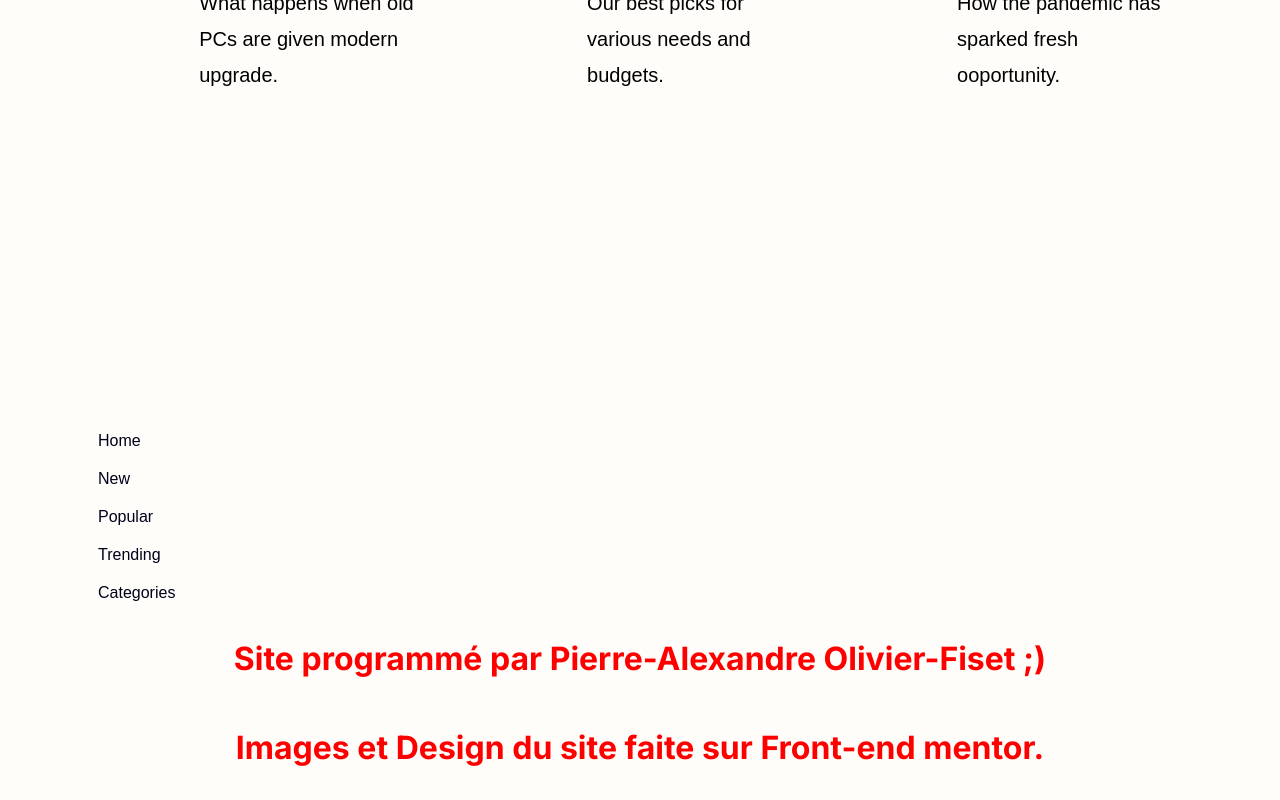
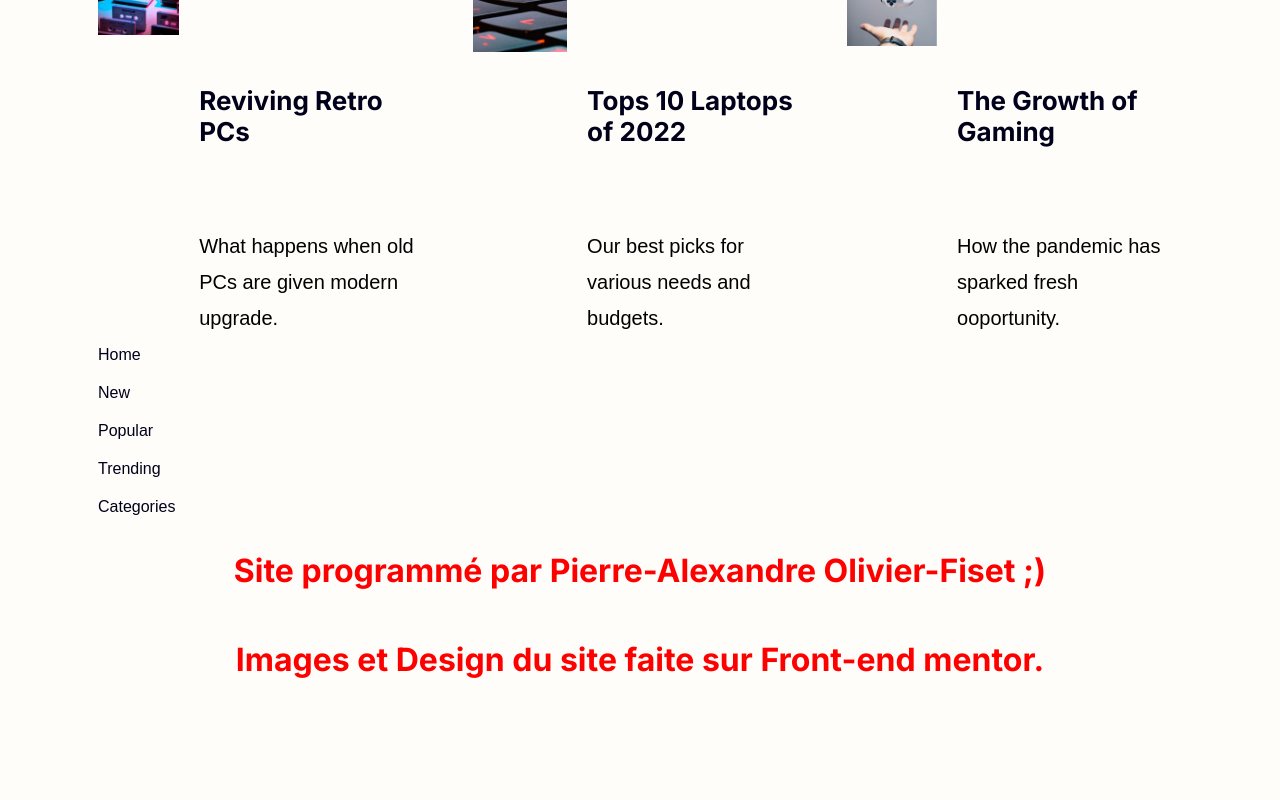
Before and after one commit to PAFiset/News-Homepage-2, a Next.js app in the folder news_homepage_2/: page / in a window 1280 px wide. Shown: the part 1143-1943 px from the top of the page. After the commit the page ends 1855 px from the top, so only its background shows below. Built offline with nearby package versions, Linux system fonts and the light colour scheme.

Commit message:
Review fix 3

```diff
--- a/news_homepage_2/pages/components/footer.js
+++ b/news_homepage_2/pages/components/footer.js
@@ -3,28 +3,31 @@ import Link from "next/link";
 const Footer = () => {
   return (
     <footer>
-
-      <nav className="footer-navbar" >
-
-        <Link href="/" >Home</Link>
-        <Link href="/" >New</Link>
-        <Link href="/" >Popular</Link>
-        <Link href="/" >Trending</Link>
-        <Link href="/" >Categories</Link>
-
+      <nav className="footer-navbar">
+        <div>
+          <Link href="/">Home</Link>
+        </div>
+        <div>
+          <Link href="/">New</Link>
+        </div>
+        <div>
+          <Link href="/">Popular</Link>
+        </div>
+        <div>
+          <Link href="/">Trending</Link>
+        </div>
+        <div>
+          <Link href="/">Categories</Link>
+        </div>
       </nav>
 
       <div className="footer-message">
-        <h1>
-          Site programmé par Pierre-Alexandre Olivier-Fiset ;)
-        </h1>
+        <h1>Site programmé par Pierre-Alexandre Olivier-Fiset ;)</h1>
 
-        <h1>
-          Images et Design du site faite sur Front-end mentor.
-        </h1>
+        <h1>Images et Design du site faite sur Front-end mentor.</h1>
       </div>
     </footer>
   );
-}
+};
 
 export default Footer;
--- a/news_homepage_2/styles/_footer.scss
+++ b/news_homepage_2/styles/_footer.scss
@@ -1,55 +1,43 @@
-footer{
+footer {
   position: relative;
 
-  .footer-navbar{
+  .footer-navbar {
     display: flex;
     flex-direction: column;
-    position: absolute;
-    bottom:180px;
-    left: 90px;
+    padding: 0 90px;
 
-    @media(min-width:$tablet-size) and (max-width:1200px){
-      bottom:220px;
-      left: 90px;
+    @media (max-width: $tablet-size) {
+      padding: 0 40px;
     }
 
-    @media(max-width:$tablet-size){
-      bottom:320px;
-      left: 40px;
+    div {
+      padding: 10px 0;
     }
 
-    @media(max-width:420px){
-      bottom:520px;
-      left: 40px;
-    }
-
-    a{
+    a {
       font-family: sans-serif;
       text-decoration: none;
       color: #00001a;
-      padding: 10px 0;
+      transition: color 250ms;
     }
 
-    a:hover{
+    a:hover {
       color: #dfa960;
     }
   }
 
-
-
-  .footer-message{
+  .footer-message {
     display: flex;
     justify-content: center;
     flex-direction: column;
     align-items: center;
-    margin-top: 500px;
     padding: 0 90px;
 
-    @media (max-width:$tablet-size){
-      padding:0 40px;
+    @media (max-width: $tablet-size) {
+      padding: 0 40px;
     }
 
-    h1{
+    h1 {
       color: red;
       padding: 25px 0;
     }
--- a/news_homepage_2/styles/_header.scss
+++ b/news_homepage_2/styles/_header.scss
@@ -1,25 +1,26 @@
-header{
-  .navbar{
+header {
+  .navbar {
     height: 100px;
     display: flex;
     align-items: center;
     padding: 40px 90px;
 
-    @media (max-width:$tablet-size){
+    @media (max-width: $tablet-size) {
       padding: 40px 40px;
     }
 
-    a{
+    a {
       font-family: sans-serif;
       text-decoration: none;
       color: #00001a;
+      transition: color 250ms;
+
+      &:hover {
+        color: #dfa960;
+      }
     }
 
-    a:hover{
-      color: #dfa960;
-    }
-
-    .navcontent{
+    .navcontent {
       display: flex;
       align-items: center;
       margin-left: auto;
@@ -30,27 +31,31 @@ header{
         position: fixed;
         height: 100vh;
         width: 100%;
-        background: linear-gradient(to left, #fefdf9 70%, rgba(0, 0, 0, 0.5) 30%);
+        background: linear-gradient(
+          to left,
+          #fefdf9 70%,
+          rgba(0, 0, 0, 0.5) 30%
+        );
         top: 0;
         right: 0;
         flex-direction: column;
         justify-content: center;
         align-items: start;
 
-        a{
-          transform: translate(34vw, -14vw);
+        a {
+          transform: translate(34vw, 2vh);
           color: #00001a;
           font-size: 28px;
         }
 
-        &.navbarmobileclosed{
+        &.navbarmobileclosed {
           display: none;
         }
       }
     }
   }
 
-  .navicon{
+  .navicon {
     display: none;
     width: 60px;
     height: 45px;
@@ -74,7 +79,7 @@ header{
       top: 29px;
     }
 
-    span{
+    span {
       display: block;
       position: absolute;
       height: 4px;
@@ -88,18 +93,18 @@ header{
       -moz-transform: rotate(0deg);
       -o-transform: rotate(0deg);
       transform: rotate(0deg);
-      -webkit-transition: .25s ease-in-out;
-      -moz-transition: .25s ease-in-out;
-      -o-transition: .25s ease-in-out;
-      transition: .25s ease-in-out;
+      -webkit-transition: 0.25s ease-in-out;
+      -moz-transition: 0.25s ease-in-out;
+      -o-transition: 0.25s ease-in-out;
+      transition: 0.25s ease-in-out;
     }
 
     @media (max-width: $tablet-size) {
-        display: inline;
+      display: inline;
     }
   }
 
-  .navicon_open{
+  .navicon_open {
     span:nth-child(1) {
       top: 16px;
       -webkit-transform: rotate(135deg);
--- a/news_homepage_2/styles/_home.scss
+++ b/news_homepage_2/styles/_home.scss
@@ -1,9 +1,8 @@
-main{
-
+main {
   .container {
     display: grid;
     grid-template-columns: 1fr 1fr 1fr;
-    grid-template-rows: 0.9fr 0.4fr 225px;
+    grid-template-rows: 1fr 1fr 1fr;
     gap: 40px 40px;
     grid-auto-flow: row;
     grid-template-areas:
@@ -12,14 +11,13 @@ main{
       "sub-news1 sub-news2 sub-news3";
     padding: 0 90px;
 
-    @media(max-width: $tablet-size){
+    @media (max-width: $tablet-size) {
       display: block;
       padding: 0 40px;
 
-      & > *{
+      & > * {
         margin: 60px 0;
       }
-
     }
 
     .image_billboard {
@@ -54,26 +52,25 @@ main{
   .image_billboard {
     grid-area: image_billboard;
 
-    img{
-      width:100%;
+    img {
+      width: 100%;
 
-      &.desktop{
+      &.desktop {
         width: 100%;
         height: 100%;
         object-fit: cover;
-        @media (max-width: $tablet-size){
-          display:none;
+        @media (max-width: $tablet-size) {
+          display: none;
         }
       }
 
-      &.mobile{
+      &.mobile {
         height: auto;
         display: none;
-        @media (max-width:$tablet-size) {
-          display:block;
+        @media (max-width: $tablet-size) {
+          display: block;
         }
       }
-
     }
   }
 
@@ -82,7 +79,7 @@ main{
     background-color: #00001a;
     padding: 40px;
 
-    h1{
+    h1 {
       color: #dfa960;
       margin: 16px 0 36px;
       font-family: Inter;
@@ -90,20 +87,21 @@ main{
       font-size: 48px;
     }
 
-    h2{
+    h2 {
       color: #f9fafe;
       font-family: Inter;
       font-weight: bold;
       font-size: 30px;
       margin: 26px 0 6px;
+      transition: color 250ms;
+
+      &:hover {
+        color: #dfa960;
+        cursor: pointer;
+      }
     }
 
-    h2:hover{
-      color: #dfa960;
-      cursor: pointer;
-    }
-
-    p{
+    p {
       color: #f9fafe;
       font-family: sans-serif;
       font-weight: 100;
@@ -116,7 +114,7 @@ main{
   .header {
     grid-area: header;
 
-    h1{
+    h1 {
       font-family: Inter;
       font-weight: 500;
       color: #00001a;
@@ -129,7 +127,7 @@ main{
   .read-more {
     grid-area: read-more;
 
-    p{
+    p {
       color: #00001a;
       font-family: sans-serif;
       font-weight: 100;
@@ -138,16 +136,17 @@ main{
       margin: 0 0 50px;
     }
 
-    button{
+    button {
       border: none;
       background-color: #f15d51;
       color: #f9fafe;
       padding: 18px 35px;
       letter-spacing: 7px;
       font-family: Inter;
+      transition: background-color 500ms;
     }
 
-    button:hover{
+    button:hover {
       background-color: #00001a;
       cursor: pointer;
     }
@@ -165,48 +164,48 @@ main{
     grid-area: sub-news3;
   }
 
-  .sub-new-area{
+  .sub-new-area {
     display: flex;
 
-    img{
+    img {
       max-width: 175px;
       width: 100%;
       height: auto;
     }
 
-    @media (min-width:$tablet-size) and (max-width:1200px) {
-        flex-direction: column;
+    @media (min-width: $tablet-size) and (max-width: 1200px) {
+      flex-direction: column;
     }
   }
 
-  .sub-news-text{
+  .sub-news-text {
     display: flex;
     flex-direction: column;
     justify-content: space-between;
     padding-left: 20px;
 
-    @media (min-width:$tablet-size) and (max-width:1200px) {
+    @media (min-width: $tablet-size) and (max-width: 1200px) {
       flex-direction: column;
       width: 50%;
       padding: 0;
     }
 
-    h1{
+    h1 {
       color: lightgray;
       font-size: 60px;
     }
 
-    h2{
+    h2 {
       color: #00001a;
       font-size: 26px;
     }
 
-    h2:hover{
+    h2:hover {
       color: #dfa960;
       cursor: pointer;
     }
 
-    p{
+    p {
       line-height: 1.8;
       font-size: 20px;
     }
```
